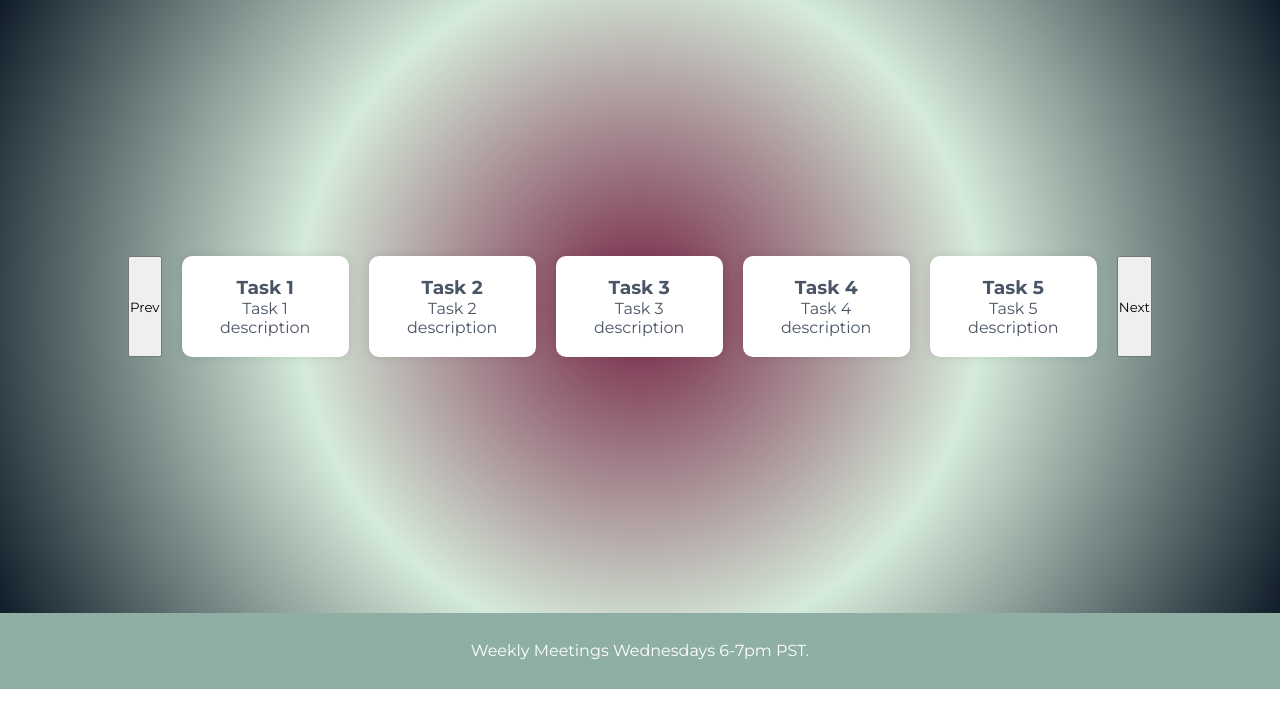
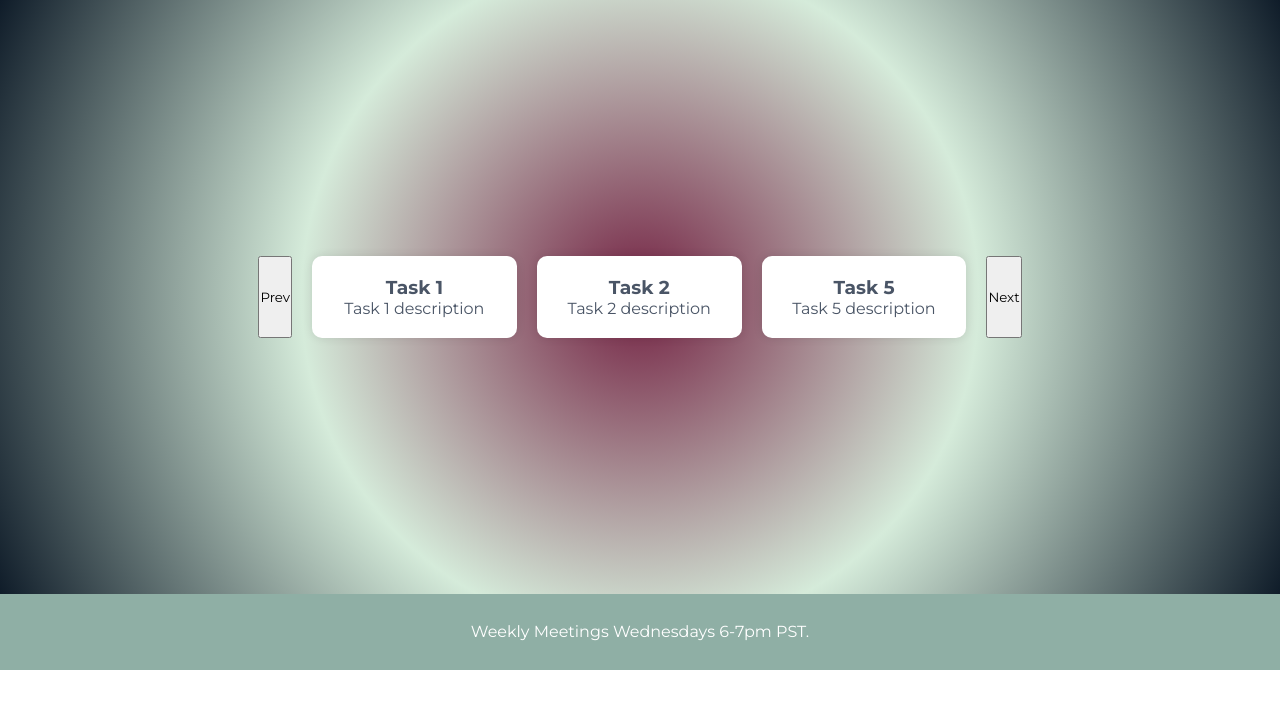
Before and after one commit to include-davis/Leads-Training-2025, a Next.js app: page /caroursel_task in a window 1280 px wide. Shown: the top 728 px of the page. Built offline with nearby package versions, Linux system fonts and the light colour scheme.

Commit message:
fixed state of index change, added state of animation and effect for it

```diff
--- a/app/(pages)/_components/taskCard.jsx
+++ b/app/(pages)/_components/taskCard.jsx
@@ -2,11 +2,12 @@ import styles from './taskCard.module.scss';
 import Link from 'next/link';
 
 export default function TaskCard({ props }) {
-    const { id, title, description, url, hidden, small } = props;
+    const { id, title, description, url, hidden, small, center } = props;
 
-    if (hidden) {
+    if (!small && !center) {
         return null; // Don't render anything if hidden
     }
+
 
     return (
         <div className={`${styles.card} ${small ? styles.smallCard : ''}`}>
--- a/app/(pages)/_components/taskCarousel.jsx
+++ b/app/(pages)/_components/taskCarousel.jsx
@@ -9,6 +9,12 @@ export default function TaskCarousel({ }) {
     const data = ["1", "2", "3", "4", "5"];
     const [currentIndex, setCurrentIndex] = useState(0);
     const [isCenter, setIsCenter] = useState(false);
+    const [isAnimating, setIsAnimating] = useState(false);
+    useEffect(() => {
+        setIsAnimating(true);
+        const timeout = setTimeout(() => setIsAnimating(false), 500);
+        return () => clearTimeout(timeout);
+    },[currentIndex]);
 
 
     const handlePrev = () => {
@@ -20,71 +26,30 @@ export default function TaskCarousel({ }) {
     };
 
     return (
-        <div className={styles.carousel}>
+        <div className={`${styles.carousel} ${isAnimating ? styles.animating : ''}`}>
             <button
                 className={styles.prevButton}
                 onClick={handlePrev}
             >Prev</button>
-            <TaskCard
-                props={{
-                    id: 1,
-                    title: 'Task 1',
-                    description: 'Task 1 description',
+            {data.map((item, id) => (
+                <TaskCard
+                    key={id}
+                    props={{
+                    id,
+                    title: `Task ${id + 1}`,
+                    description: `Task ${id + 1} description`,
                     url: '/task_example',
                     hidden: false,
-                    small: currentIndex !== 0,
-                    center: currentIndex === 0
-                }}
-                style={{transform: `translateX(-${currentIndex * 100}%)`}}
-            />
-            <TaskCard
-                props={{
-                    id: 2,
-                    title: 'Task 2',
-                    description: 'Task 2 description',
-                    url: '/task_example',
-                    hidden: false,
-                    small: currentIndex !== 1,
-                    center: currentIndex === 1
-                }}
-                style={{transform: `translateX(-${currentIndex * 100}%)`}}
-            />
-            <TaskCard
-                props={{
-                    id: 3,
-                    title: 'Task 3',
-                    description: 'Task 3 description',
-                    url: '/task_example',
-                    hidden: false,
-                    small: currentIndex !== 2,
-                    center: currentIndex === 2
-                }}
-                style={{transform: `translateX(-${currentIndex * 100}%)`}}
-            />
-            <TaskCard
-                props={{
-                    id: 4,
-                    title: 'Task 4',
-                    description: 'Task 4 description',
-                    url: '/task_example',
-                    hidden: false,
-                    small: currentIndex !== 3,
-                    center: currentIndex === 3
-                }}
-                style={{transform: `translateX(-${currentIndex * 100}%)`}}
-            />
-            <TaskCard
-                props={{
-                    id: 5,
-                    title: 'Task 5',
-                    description: 'Task 5 description',
-                    url: '/task_example',
-                    hidden: false,
-                    small: currentIndex !== 4,
-                    center: currentIndex === 4
-                }}
-                style={{transform: `translateX(-${currentIndex * 100}%)`}}
-            />
+                    small: (
+                        currentIndex !== id &&
+                        (id === (currentIndex + 1) % data.length ||
+                        id === (currentIndex - 1 + data.length) % data.length)
+                    ),
+                    center: currentIndex === id
+                    }}
+                    style={{ transform: `translateX(-${currentIndex * 100}%)` }}
+                />
+                ))}
             <button
                 className={styles.nextButton}
                 onClick={handleNext}
--- a/app/(pages)/_components/taskCarousel.module.scss
+++ b/app/(pages)/_components/taskCarousel.module.scss
@@ -4,3 +4,8 @@
     gap: 20px;
     justify-content: center;
 }
+
+.carousel.animating {
+  transition: transform 0.5s;
+  // or any animation you want
+}
```
